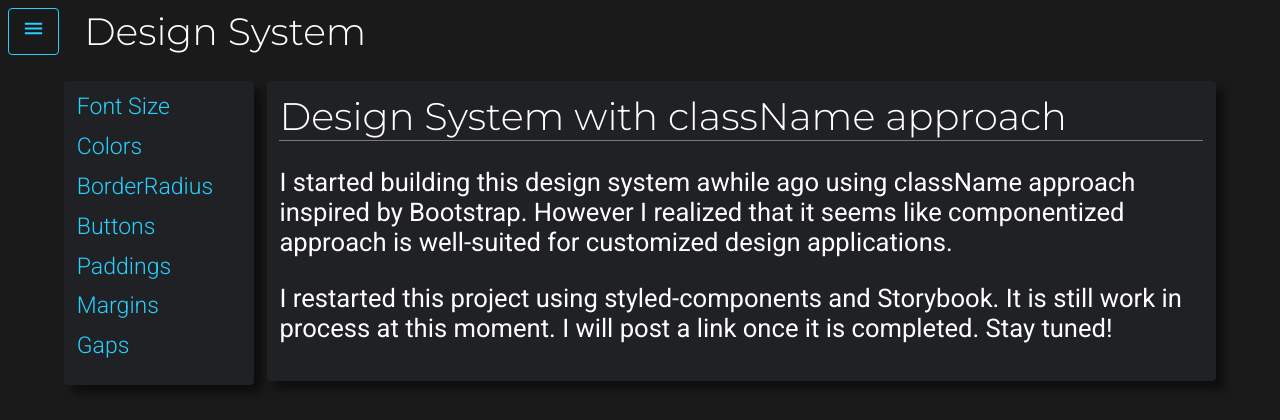
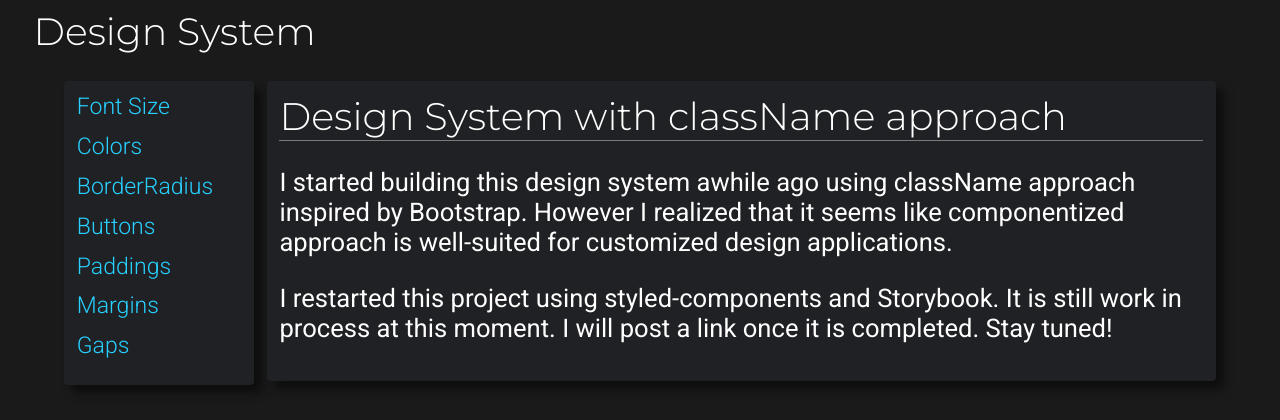
Before and after one commit to peeweemiwie/sass-library, a React (Create React App) app: page / in a window 1280 px wide. Shown: the top 420 px of the page. Built offline with nearby package versions, Linux system fonts and the light colour scheme; a web font is replaced by a local one.

Commit message:
add menu button

```diff
--- a/src/components/Header.js
+++ b/src/components/Header.js
@@ -1,18 +1,18 @@
-import { useState } from 'react';
+// import { useState } from 'react';
 import { Link } from 'react-router-dom';
-import { MdMenuOpen, MdMenu } from 'react-icons/md';
+// import { MdMenuOpen, MdMenu } from 'react-icons/md';
 import './Header.scss';
 const Header = () => {
-	const [isOpen, setIsOpen] = useState(false);
-	const handleClick = () => {
-		isOpen ? setIsOpen(false) : setIsOpen(true);
-	};
+	// const [isOpen, setIsOpen] = useState(false);
+	// const handleClick = () => {
+	// 	isOpen ? setIsOpen(false) : setIsOpen(true);
+	// };
 	return (
-		<header className='header' data-isOpen={isOpen}>
-			<button className='btn btn-border-primary' onClick={handleClick}>
+		<header className='header'>
+			{/* <button className='btn btn-border-primary' onClick={handleClick}>
 				{isOpen && <MdMenuOpen />}
 				{!isOpen && <MdMenu />}
-			</button>
+			</button> */}
 			<h1 className='h1'>
 				<Link to='/'>Design System</Link>
 			</h1>
```
